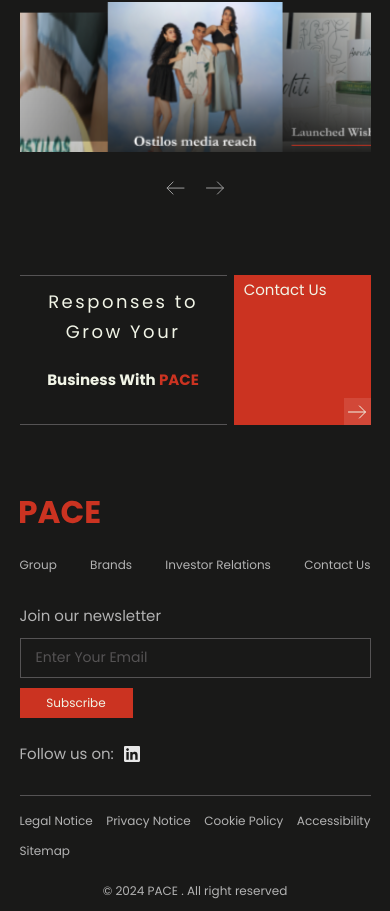
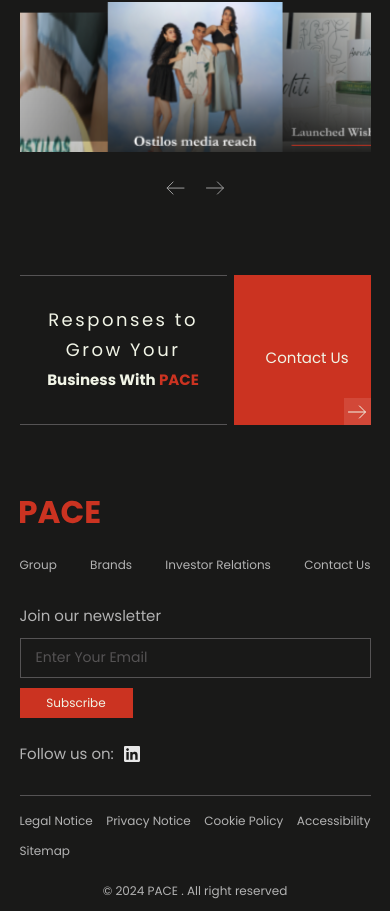
Before and after one commit to TarunRajpurohit123/pace-bussiness-website, a Next.js app in the folder pace-website/: page / in a window 390 px wide. Shown: the part 3042-3953 px from the top of the page. Built offline with nearby package versions, Linux system fonts and the light colour scheme.

Commit message:
minor changes done

```diff
--- a/pace-website/src/app/globals.css
+++ b/pace-website/src/app/globals.css
@@ -176,6 +176,7 @@
   border-radius: 0.4rem;
   margin-top: 2.5rem;
 }
+
 .footer-socials > label {
   color: var(--primary-text);
   font-size: 1.6rem;
@@ -2675,11 +2676,15 @@
   .brand__card__2 img {
     width: 50% !important;
   }
+  .investors__cn {
+    line-height: 3rem !important;
+  }
 }
 @media (min-width: 1000px) {
   .BrandGridMainSection--mobile {
     display: none;
   }
+
   .acp__left--mobile {
     display: none;
   }
@@ -2741,3 +2746,8 @@
   height: 68.2rem;
   object-fit: cover;
 }
+.investors__right {
+  display: flex;
+  justify-content: center;
+  align-items: center;
+}
```
